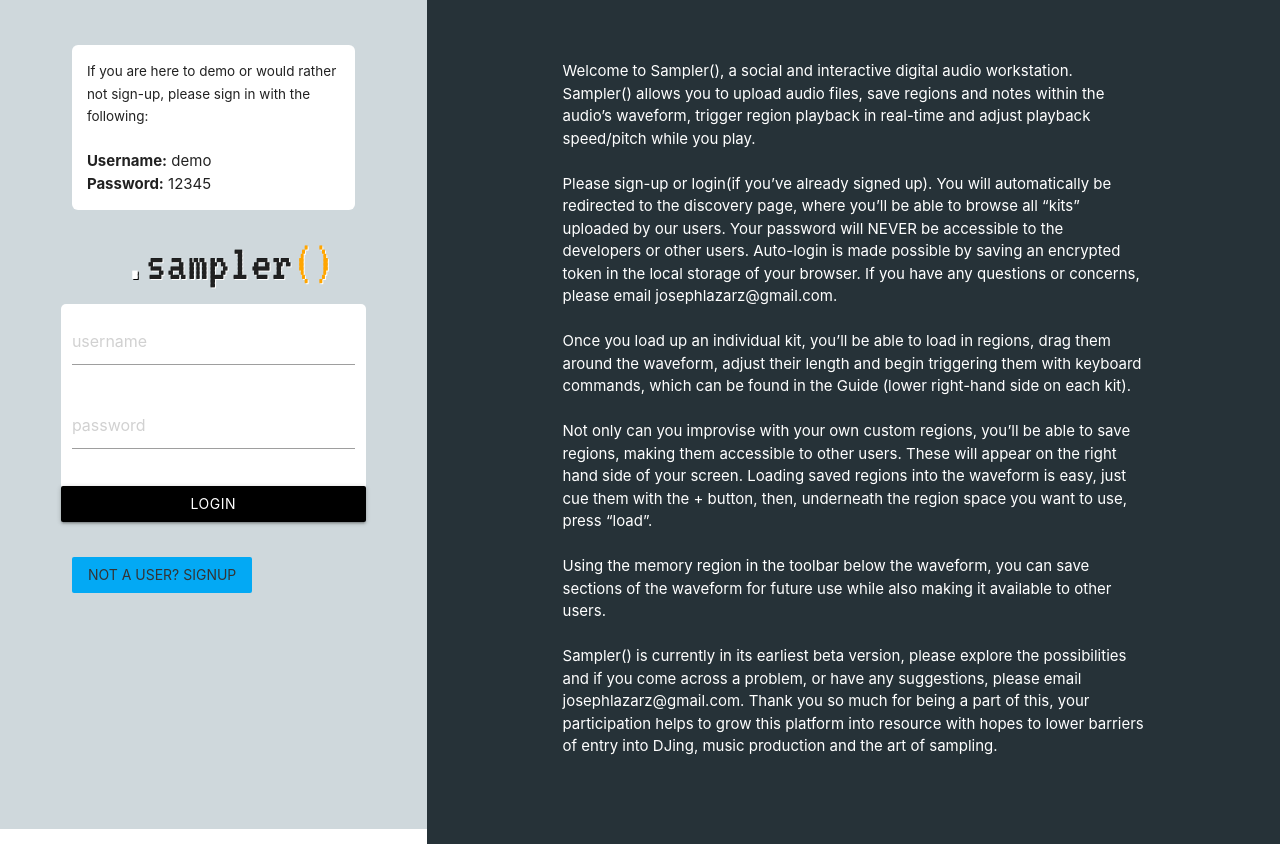
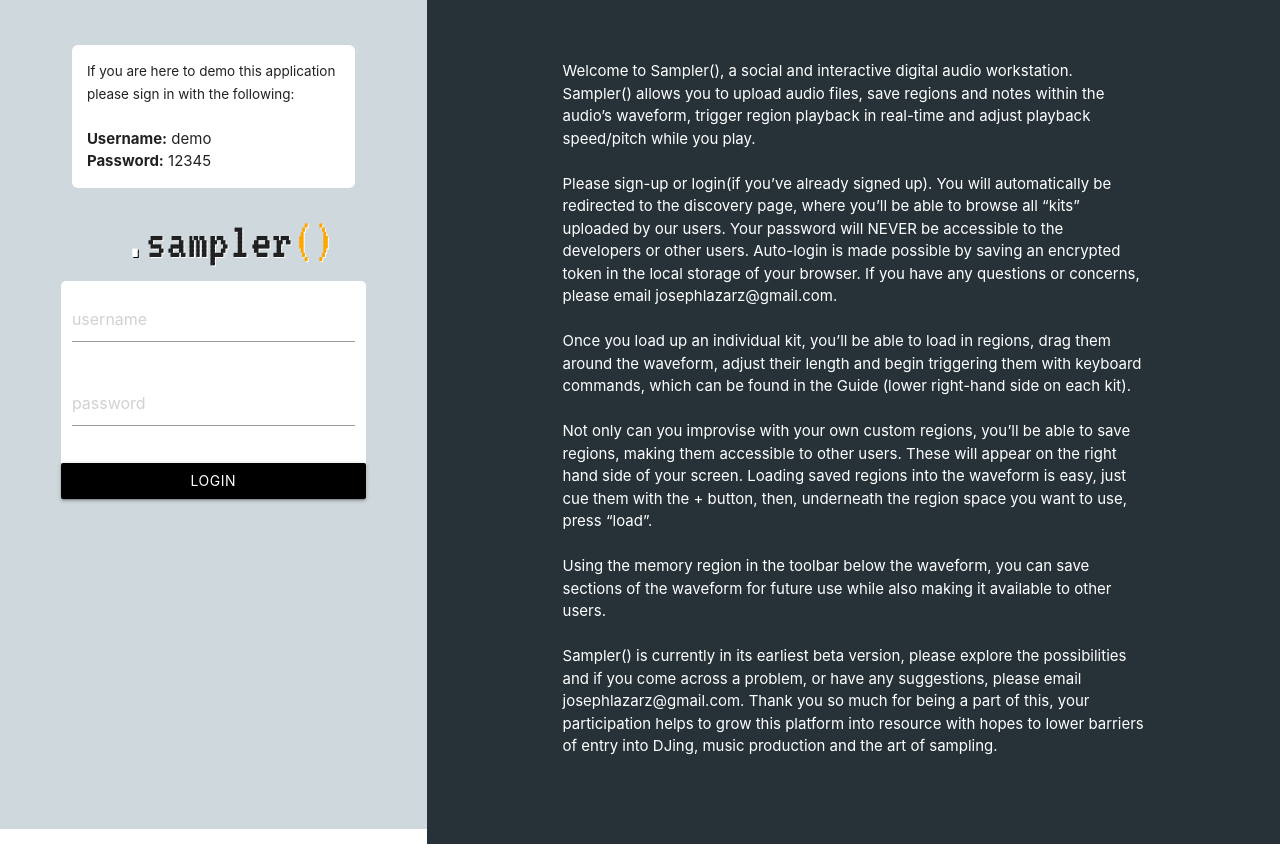
Before and after one commit to joelazarz/samplr-frontend, a React (Create React App) app: page / in a window 1280 px wide. Built offline with nearby package versions, Linux system fonts and the light colour scheme.

Commit message:
need to fix sign up

```diff
--- a/src/components/open/DemoInstructions.js
+++ b/src/components/open/DemoInstructions.js
@@ -3,7 +3,7 @@ import React from 'react'
 export const DemoInstructions = () => {
   return (
     <div className="demo-instructions">
-      <span style={{fontSize: '0.9em'}}>If you are here to demo or would rather not sign-up, please sign in with the following:</span>
+      <span style={{fontSize: '0.9em'}}>If you are here to demo this application please sign in with the following:</span>
       <br/>
       <br/>
       <span style={{fontWeight: 'bold'}}>Username:</span><span> demo</span>
--- a/src/components/open/LandingPage.js
+++ b/src/components/open/LandingPage.js
@@ -1,6 +1,7 @@
-import React, { useState } from 'react'
+// import React, { useState } from 'react'
+import React from 'react';
 import Login from './Login';
-import Signup from './Signup';
+// import Signup from './Signup';
 import Guide from './Guide';
 import { DemoInstructions } from './DemoInstructions';
 import Spinner from '../layout/Spinner';
@@ -9,7 +10,7 @@ import { WelcomeUser } from './WelcomeUser';
 
 const LandingPage = ({ setSessionUser, user, localStorageToken }) => {
 
-    const [login, setLogin] = useState(false)
+    // const [login, setLogin] = useState(false)
 
     return (
         <div className="row">
@@ -28,9 +29,11 @@ const LandingPage = ({ setSessionUser, user, localStorageToken }) => {
                 !user && localStorageToken ? <Spinner />
                 : user && localStorageToken ? <WelcomeUser user={user} />
                 : <>
-                {login ? <Signup setSessionUser={setSessionUser} />
-                : <Login setSessionUser={setSessionUser} />}
-                <button onClick={()=> setLogin(!login)} className="waves-effect waves-blue light-blue btn-flat">{login ? <>Already a User? Login</> : <>Not a User? Signup</> }</button>
+                {/* {login ? <Signup setSessionUser={setSessionUser} /> */}
+                {/* :  */}
+                <Login setSessionUser={setSessionUser} />
+                {/* } */}
+                {/* <button onClick={()=> setLogin(!login)} className="waves-effect waves-blue light-blue btn-flat">{login ? <>Already a User? Login</> : <>Not a User? Signup</> }</button> */}
                 </>
                 }
 
```
